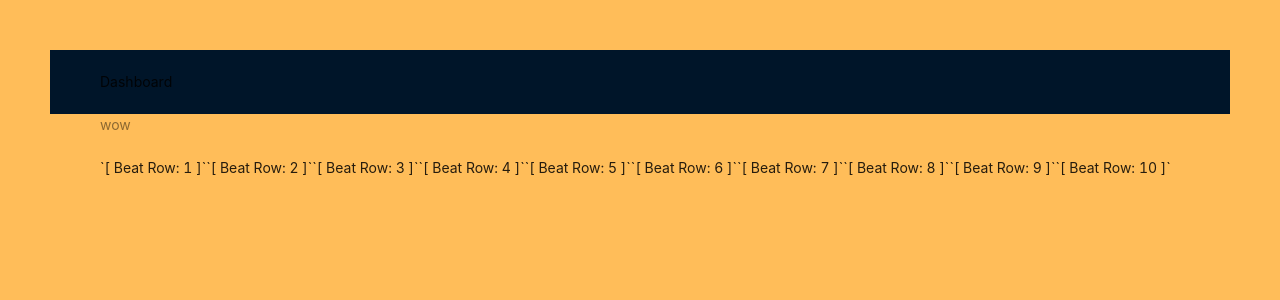
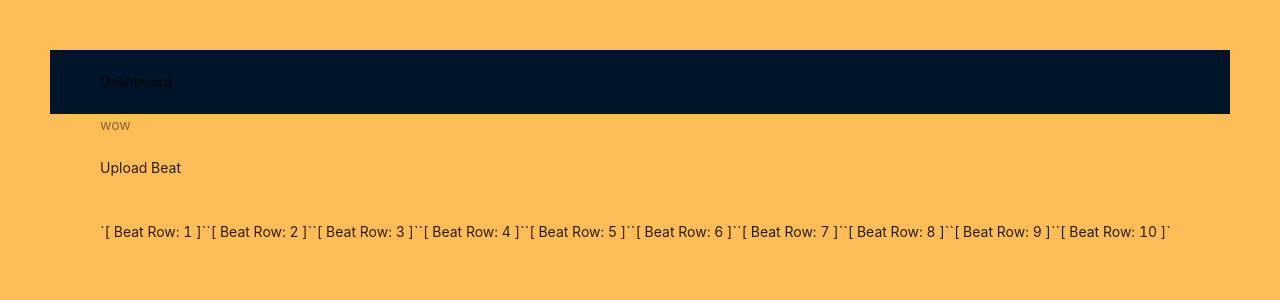
Before and after one commit to mattg1243/calabasas, a React (Create React App) app in the folder client/: page /dash/1 in a window 1280 px wide. Shown: the top 300 px of the page. Built offline with nearby package versions, Linux system fonts and the light colour scheme.

Commit message:
added a little upload button for testing

```diff
--- a/client/src/components/pages/Dashboard.tsx
+++ b/client/src/components/pages/Dashboard.tsx
@@ -1,4 +1,4 @@
-import { Breadcrumb, Layout } from 'antd';
+import { Breadcrumb, Upload, Layout } from 'antd';
 import { Content, Header } from 'antd/lib/layout/layout';
 import { useEffect } from 'react';
 import DashRow from '../DashRow';
@@ -15,6 +15,7 @@ export default function Dashboard() {
       <Header>
         Dashboard
         <Breadcrumb>wow</Breadcrumb>
+        <Upload name='beat' action='http://localhost:3001/api/upload/beat'>Upload Beat</Upload>
         <Content>
           {topTen.map((beat) => {
             return <DashRow beat={beat} />;
```
